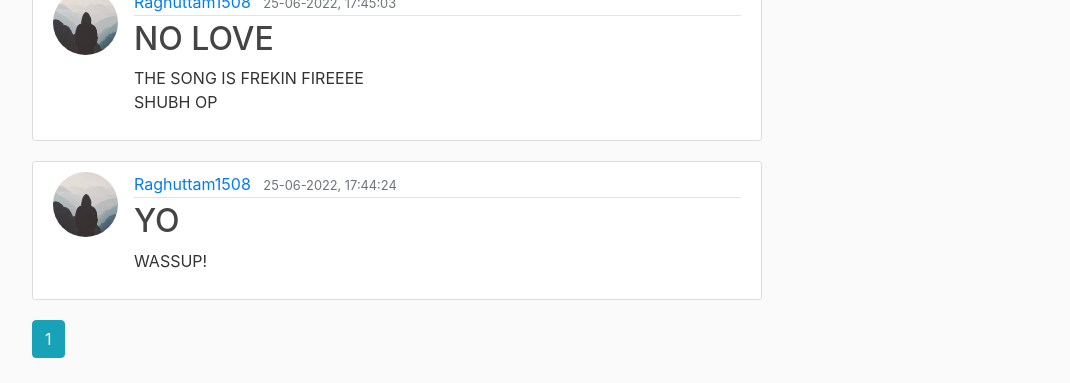
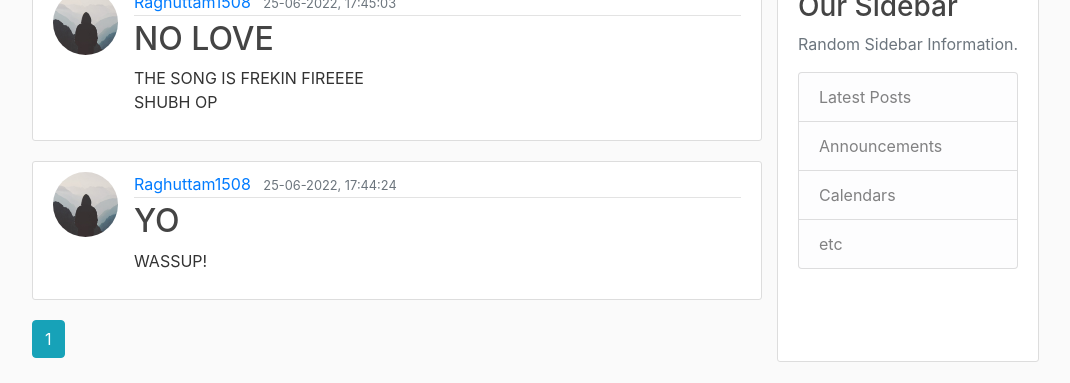
Before and after one commit to Shashank-Karna/CGAP-Beyond-Victims, a Flask app: page / in a window 1280 px wide. Shown: the part 449-832 px from the top of the page, without its empty margins (53-1123 px from the left). Before the commit the page ends 807 px from the top, so only its background shows below. Run offline with Flask 2, Linux system fonts and the light colour scheme; data comes from the database, SQL or seed files in the repository; some libraries are stand-ins or nearby versions.

Commit message:
Edited sidebar and routes

```diff
--- a/cgap/routes.py
+++ b/cgap/routes.py
@@ -20,7 +20,7 @@ def home():
 
 @app.route("/blogs")
 def blogs():
-    return render_template("blogs.html")
+    return render_template("blogs.html", title="Blogs")
 
 
 @app.route("/about")
--- a/cgap/templates/home.html
+++ b/cgap/templates/home.html
@@ -1,5 +1,8 @@
-{% extends "layout.html" %} {% block content %} {% for post in posts.items %}
+{% extends "layout.html" %}
 
+{% block content %}
+
+{% for post in posts.items %}
 <article class="media content-section">
   <img
     class="rounded-circle article-img"
@@ -24,15 +27,30 @@
     <p class="article-content">{{ post.content }}</p>
   </div>
 </article>
+{% endfor %}
 
-{% endfor %} {% for page_num in posts.iter_pages(left_edge=1, right_edge=1,
-left_current=1, right_current=2) %} {% if page_num %} {% if posts.page ==
-page_num %}
-<a class="btn btn-info mb-4" href="{{ url_for('home', page=page_num) }}"
-  >{{ page_num }}</a
->
-{% else %}
-<a class="btn btn-outline-info mb-4" href="{{ url_for('home', page=page_num) }}"
-  >{{ page_num }}</a
->
-{% endif %} {% else %} ... {% endif %} {% endfor %} {% endblock content %}
+{% for page_num in posts.iter_pages(left_edge=1, right_edge=1, left_current=1, right_current=2) %}
+  {% if page_num %}
+    {% if posts.page == page_num %}
+      <a class="btn btn-info mb-4" href="{{ url_for('home', page=page_num) }}">{{ page_num }}</a>
+    {% else %}
+      <a class="btn btn-outline-info mb-4" href="{{ url_for('home', page=page_num) }}">{{ page_num }}</a>
+    {% endif %}
+  {% else %}
+    ...
+  {% endif %}
+{% endfor %}
+
+{% endblock content %}
+
+<div class="content-section">
+  <h3>Our Sidebar</h3>
+  <p class='text-muted'>Random Sidebar Information.
+    <ul class="list-group">
+      <li class="list-group-item list-group-item-light">Latest Posts</li>
+      <li class="list-group-item list-group-item-light">Announcements</li>
+      <li class="list-group-item list-group-item-light">Calendars</li>
+      <li class="list-group-item list-group-item-light">etc</li>
+    </ul>
+  </p>
+</div>
--- a/cgap/templates/layout.html
+++ b/cgap/templates/layout.html
@@ -127,12 +127,31 @@
     <main role="main" class="container">
       <div class="row">
         <div class="col-md-8">
-          {% with messages = get_flashed_messages(with_categories=true) %} {% if
-          messages %} {% for category, message in messages %}
-          <div class="alert alert-{{ category }}">{{ message }}</div>
-          {% endfor %} {% endif %} {% endwith %} {% block content %}{% endblock
-          %}
+          {% with messages = get_flashed_messages(with_categories=true) %}
+            {% if messages %}
+              {% for category, message in messages %}
+                <div class="alert alert-{{ category }}">{{ message }}</div>
+              {% endfor %}
+            {% endif %}
+          {% endwith %}
+          {% block content %}{% endblock%}
         </div>
+
+        {% if title=='Blogs' %}
+        ...
+        {% else %}
+        <div class="content-section">
+          <h3>Our Sidebar</h3>
+          <p class='text-muted'>Random Sidebar Information.
+            <ul class="list-group">
+              <li class="list-group-item list-group-item-light">Latest Posts</li>
+              <li class="list-group-item list-group-item-light">Announcements</li>
+              <li class="list-group-item list-group-item-light">Calendars</li>
+              <li class="list-group-item list-group-item-light">etc</li>
+            </ul>
+          </p>
+        </div>
+        {% endif %}
         <!-- <div class="content-section">
           <h3>Our Sidebar</h3>
           <p class='text-muted'>Random Sidebar Information.
```
Also changed, not shown: cgap/templates/about.html (line endings or trailing spaces).
